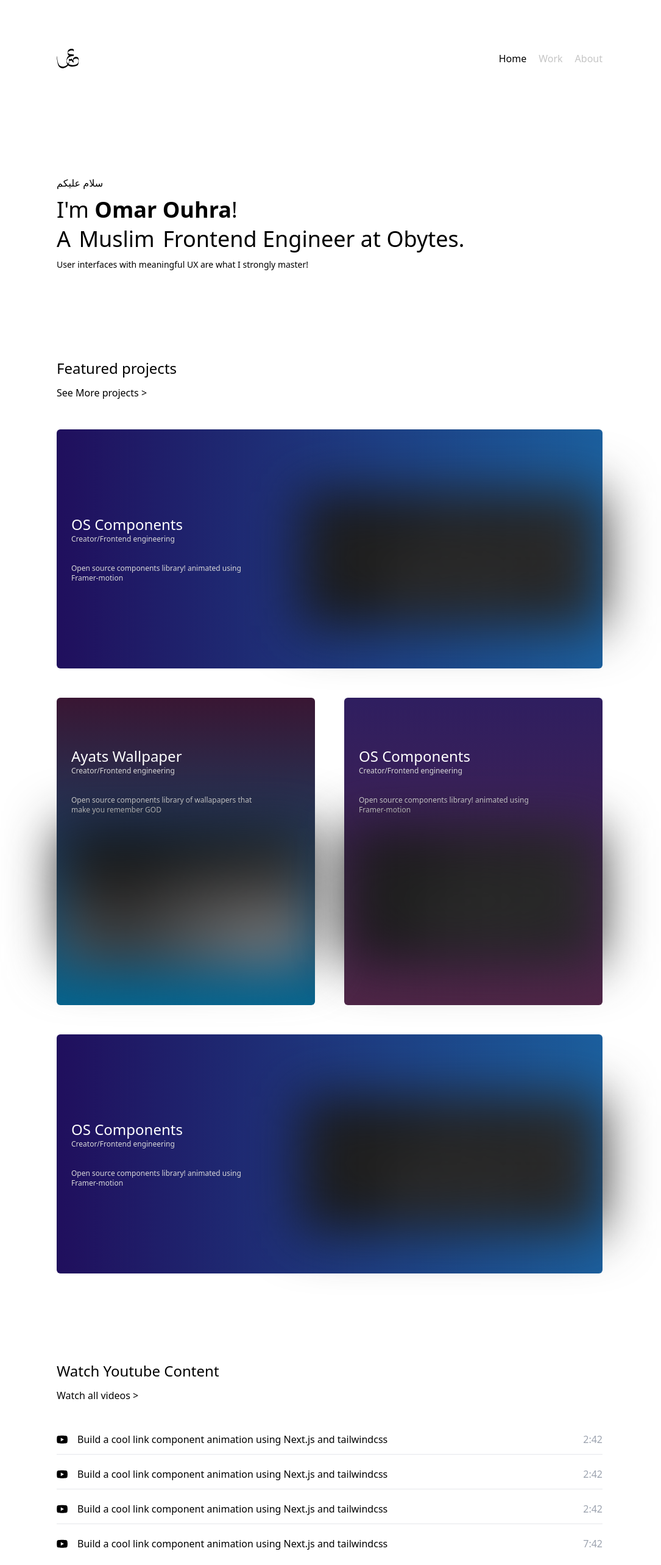
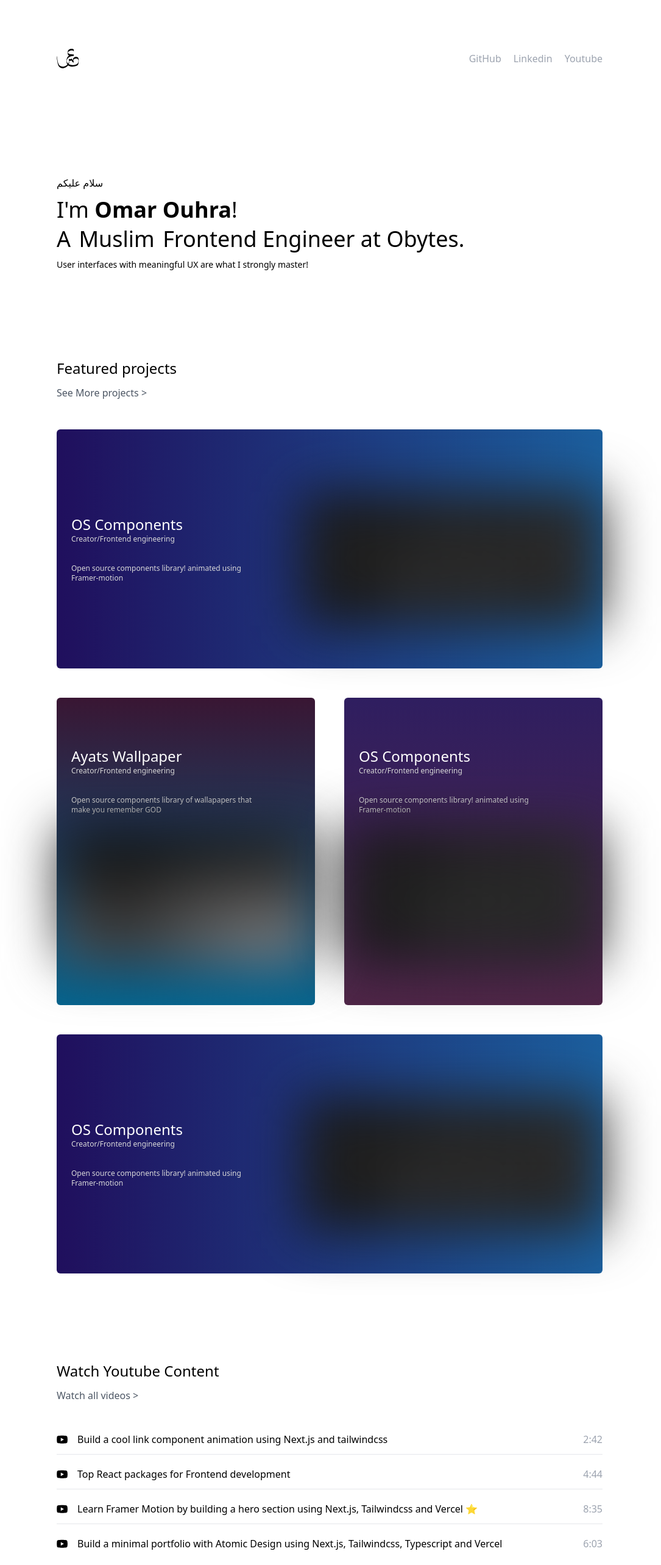
Before and after one commit to omarouhra/omarcode.me, a Next.js app: page / in a window 1280 px wide. Shown: the top 2566 px of the page at 61% size, without its empty margins (99-1184 px from the left). Built offline with nearby package versions, Linux system fonts and the light colour scheme.

Commit message:
feat: footer component

```diff
--- /dev/null
+++ b/src/components/Footer.tsx
@@ -0,0 +1,16 @@
+import Logo from "@/icons/LogoIcon";
+import React from "react";
+import Container from "./Container";
+
+function Footer() {
+  return (
+    <Container>
+      <div className="flex flex-col space-y-12 md:space-y-0 md:flex-row items-center justify-between ">
+        <Logo color="gray" />
+        <p className="text-sm font-light text-gray-400">Built with Next.js,Tailwind and Vercel</p>
+      </div>
+    </Container>
+  );
+}
+
+export default Footer;
--- a/src/components/Navbar.tsx
+++ b/src/components/Navbar.tsx
@@ -9,9 +9,9 @@ function Navbar() {
   const { pathname } = useRouter();
 
   const LINKS = [
-    { label: "Home", href: "/" },
-    { label: "Work", href: "/work" },
-    { label: "About", href: "/about" },
+    { label: "GitHub", href: "https://github.com/omarouhra" },
+    { label: "Linkedin", href: "https://www.linkedin.com/in/omar-ouhra" },
+    { label: "Youtube", href: "https://www.youtube.com/@omarouhra" },
   ];
 
   return (
@@ -24,16 +24,27 @@ function Navbar() {
         "
         >
           {LINKS?.map((link, index) => (
+            // <Link
+            //   key={index}
+            //   href={link.href}
+            //   className={` ${
+            //     pathname === link.href
+            //       ? "dark:text-white"
+            //       : "text-brand_gray dark:text-brand_gray/40 dark:hover:text-white "
+            //   }  text-sm duration-200 md:text-base`}
+            // >
+            //   {link.label}
+            // </Link>
             <Link
               key={index}
               href={link.href}
-              className={` ${
-                pathname === link.href
-                  ? "dark:text-white"
-                  : "text-brand_gray dark:text-brand_gray/40 dark:hover:text-white "
-              }  text-sm duration-200 md:text-base`}
+              target="_blank"
+              rel="noopener noreferrer"
+              className="text-sm duration-200  md:text-base"
             >
-              {link.label}
+              <span className="text-gray-400 hover:text-black">
+                {link.label}
+              </span>
             </Link>
           ))}
         </div>
--- a/src/components/Title.tsx
+++ b/src/components/Title.tsx
@@ -16,10 +16,10 @@ function Title({ title, label, href, blank }: TTitle) {
         <Link
           target={blank ? "_blank" : "_parent"}
           rel="noopener noreferrer"
-          className=" text-sm duration-200 dark:text-brand_gray/60 dark:hover:text-white md:text-base"
+          className="font-light text-sm text-gray-600 duration-200 dark:text-brand_gray/60 dark:hover:text-white md:text-base"
           href={href}
         >
-          {label}
+          <p className="duration-300 hover:translate-x-1">{label}</p>
         </Link>
       )}
     </div>
--- a/src/components/Youtube.tsx
+++ b/src/components/Youtube.tsx
@@ -12,22 +12,21 @@ const VIDEOS = [
     time: "2:42",
   },
   {
-    title:
-      "Build a cool link component animation using Next.js and tailwindcss",
-    link: "https://www.youtube.com/watch?v=BtOXeKZknys&ab_channel=OmarOuhra",
-    time: "2:42",
+    title: "Top React packages for Frontend development",
+    link: "https://www.youtube.com/watch?v=h9yCuVsf0TU&ab_channel=OmarOuhra",
+    time: "4:44",
   },
   {
     title:
-      "Build a cool link component animation using Next.js and tailwindcss",
-    link: "https://www.youtube.com/watch?v=BtOXeKZknys&ab_channel=OmarOuhra",
-    time: "2:42",
+      "Learn Framer Motion by building a hero section using Next.js, Tailwindcss and Vercel ⭐",
+    link: "https://www.youtube.com/watch?v=_H-FCO7CrA8&ab_channel=OmarOuhra",
+    time: "8:35",
   },
   {
     title:
-      "Build a cool link component animation using Next.js and tailwindcss",
-    link: "https://www.youtube.com/watch?v=BtOXeKZknys&ab_channel=OmarOuhra",
-    time: "7:42",
+      "Build a minimal portfolio with Atomic Design using Next.js, Tailwindcss, Typescript and Vercel",
+    link: "https://www.youtube.com/watch?v=nC3XioFWgGA&ab_channel=OmarOuhra",
+    time: "6:03",
   },
 ];
 
@@ -47,18 +46,20 @@ function Youtube() {
             key={index}
             target="_blank"
             rel="noopener noreferrer"
-            className={` mb-5 flex items-center justify-between ${
+            className={` mb-5 flex items-start justify-between md:items-center ${
               index === 3
                 ? "border-none"
-                : "border-b dark:border-gray-400 border-gray-200"
-            } pb-3  text-sm duration-200 hover:scale-[1.02] md:text-base`}
+                : "border-b border-gray-200 dark:border-gray-500"
+            } group space-x-1  text-ellipsis pb-3 text-sm duration-200 hover:scale-[1.01] md:text-base`}
             href={link}
           >
-            <div className="flex items-center space-x-4">
-              <YoutubeIcon />
+            <div className="flex items-start space-x-4 pr-2 md:items-center">
+              <div>
+                <YoutubeIcon />
+              </div>
               <p>{title}</p>
             </div>
-            <span className="text-gray-400">{time}</span>
+            <span className="text-gray-400 group-hover:text-black">{time}</span>
           </Link>
         ))}
       </div>
--- a/src/icons/YoutubeIcon.tsx
+++ b/src/icons/YoutubeIcon.tsx
@@ -4,7 +4,7 @@ function YoutubeIcon() {
   return (
     <svg
       width="18"
-      height="14"
+      height="18"
       viewBox="0 0 18 14"
       fill="none"
       xmlns="http://www.w3.org/2000/svg"
--- a/src/pages/index.tsx
+++ b/src/pages/index.tsx
@@ -3,6 +3,7 @@ import type { NextPage } from "next";
 import MaxWidth from "@/components/MaxWidth";
 import Projects from "@/components/Projects";
 import Youtube from "@/components/Youtube";
+import Footer from "@/components/Footer";
 
 const Home: NextPage = () => {
   return (
@@ -10,6 +11,7 @@ const Home: NextPage = () => {
       <Hero />
       <Projects />
       <Youtube />
+      <Footer />
     </MaxWidth>
   );
 };
```
